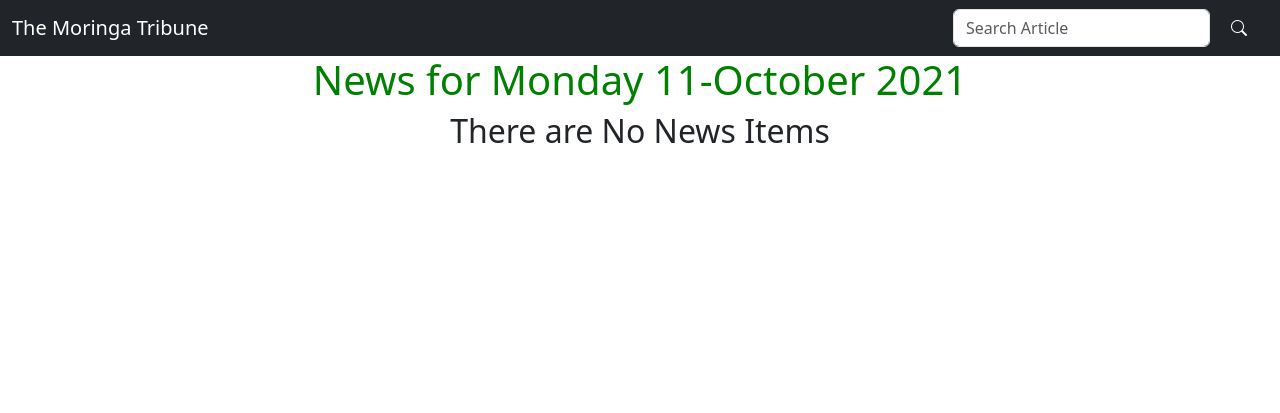
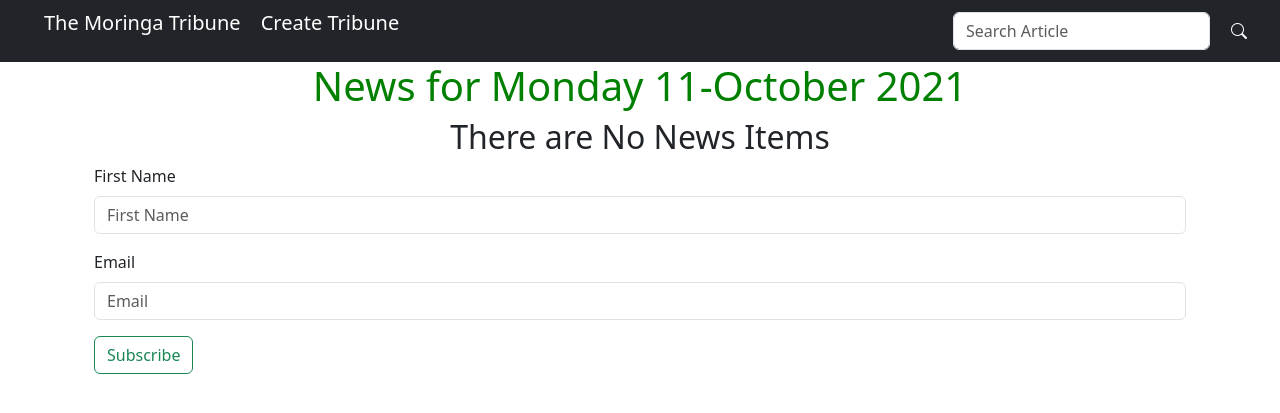
Before and after one commit to otienonick/Moringa_Tribune, a Django app: page / in a window 1280 px wide. Shown: the top 413 px of the page. Run offline with Django 3.2, Linux system fonts and the light colour scheme; data that the repository does not hold is empty; some libraries are stand-ins or nearby versions.

Commit message:
added send welcome email to user

```diff
--- /dev/null
+++ b/news/forms.py
@@ -0,0 +1,5 @@
+from django import forms
+
+class NewsLetterForm(forms.Form):
+    your_name = forms.CharField(label='First Name',max_length=30)
+    email = forms.EmailField(label='Email')
--- a/news/models.py
+++ b/news/models.py
@@ -56,3 +56,7 @@ class Article(models.Model):
         news = cls.objects.filter(title__icontains = search_term)
         # We filter the model data using the __icontains query filter
         return news
+
+class NewsLetterRecipients(models.Model):
+    name = models.CharField(max_length = 30)
+    email = models.EmailField()
--- a/news/templates/all-news/article.html
+++ b/news/templates/all-news/article.html
@@ -5,7 +5,7 @@
 
  <div class="container">
 
-   <div class="row col-md-6 mt-5 ">
+   <div class="row col-md-10 mt-5 ">
      <img src="{{article.article_image.url}}"  class="img-fluid" alt="">
    </div>
 
--- a/news/templates/all-news/base.html
+++ b/news/templates/all-news/base.html
@@ -25,6 +25,7 @@
     {% block scripts %}
     <script src="https://ajax.googleapis.com/ajax/libs/jquery/3.2.1/jquery.min.js"></script>
  {% bootstrap_javascript %}
+ <script src="{% static 'js/script.js' %}"></script>
 {% endblock %}
 </body>
 </html>
--- a/news/templates/all-news/today-news.html
+++ b/news/templates/all-news/today-news.html
@@ -1,32 +1,47 @@
 {%extends 'all-news/base.html'%}
+{% load bootstrap5 %}
+
 
 {% block content %}
 {{block.super}}
 <!-- allows us to use any content that was defined inside a block in the parent template -->
 <div class="container">
 
+
+           <!-- Modal -->
+           <div class="modal fade" id="exampleModal" tabindex="-1" aria-labelledby="exampleModalLabel" aria-hidden="true">
+            <div class="modal-dialog modal-xl">
+              <div class="modal-content">
+                <div class="modal-header">
+                  <h5 class="modal-title" id="exampleModalLabel">Modal title</h5>
+                  <button type="button" class="btn-close" data-bs-dismiss="modal" aria-label="Close"></button>
+                </div>
+                <div class="modal-body">
+                  {% for news_item in news %}
+                  <img src="{{news_item.article_image.url}}"  class="img-fluid"  alt="images">
+                  {%endfor%}
+                </div>
+                <div class="modal-footer">
+                  <button type="button" class="btn btn-secondary" data-bs-dismiss="modal">Close</button>
+                  <button type="button" class="btn btn-primary">copy image link</button>
+                </div>
+              </div>
+            </div>
+          </div>
+
     <!-- Looping through news   -->
     {% for news_item in news %}
     <div class="row">
         <div class="col-md-6 m-2">
-
-
     <div class="card text-center">
         <div class="card-header">
             <h5 class="card-title">{{ news_item.title }}</h5>
         </div>
         {%if news_item.article_image%}
-        <img src="{{news_item.article_image.url}}" class="card-img-top img-fluid" alt="images">
-        {%else%}
+       <img src="{{news_item.article_image.url}}"  class="card-img-top img-fluid" data-bs-toggle="modal" data-bs-target="#exampleModal" alt="images">
 
         {%endif%}
-        <div class="card-body">
-          <p class="card-text">{{ news_item.post }} </p>
-        </div>
-        <div class="card-footer text-muted">
-            <p>Posted {{news_item.pub_date|timesince}} ago by {{news_item.editor.first_name}}</p>
 
-        </div>
       </div>
       </div>
       </div>
@@ -35,5 +50,12 @@
       <h2 class="text-center">There are  No News Items</h2>
     </div>
     {% endfor %}
+    <div class="container-fluid">
+      <form  action="{%url 'newsToday'%}" method="post">
+        {%csrf_token%}
+        {% bootstrap_form letterForm layout='inline' %}
+        <input type="submit" class="btn btn-outline-success" value="Subscribe">
+      </form>
+    </div>
   </div>
 {% endblock %}
--- /dev/null
+++ b/news/templates/email/newsemail.html
@@ -0,0 +1,4 @@
+<h1>Hello {{name}}</h1>
+
+<h5>Welcome to the Moringa tribune newsletter. You will find the most exciting news about Moringa School
+</h5>
--- /dev/null
+++ b/news/templates/email/newsemail.txt
@@ -0,0 +1,3 @@
+Hello {{name}}
+
+Welcome to the Moringa tribune newsletter You will find the most exciting news about Moringa School
--- a/news/templates/navbar.html
+++ b/news/templates/navbar.html
@@ -8,7 +8,13 @@
 <body>
     <nav class="navbar navbar-light bg-dark">
         <div class="container-fluid">
+          <ul>
+          <li>
           <a class="navbar-brand text-white" href="{% url 'newsToday' %}">The Moringa Tribune</a>
+          <a class="navbar-brand text-white" href="/admin">Create Tribune </a>
+          </li>
+          </ul>
+
 
           <form class="d-flex" role="search" action = "{% url 'search_results' %}">
             <input type="text" class="form-control" placeholder="Search Article" name="article">
--- a/news/urls.py
+++ b/news/urls.py
@@ -4,7 +4,7 @@ from django.conf import settings
 from django.conf.urls.static import static
 
 urlpatterns=[
-    url(r'^$',views.news_of_day,name='newsToday'),
+    url(r'^$',views.news_today,name='newsToday'),
     url(r'^archives/(\d{4}-\d{2}-\d{2})/$',views.past_days_news,name = 'pastNews'),
     url(r'^search/', views.search_results, name ='search_results'),
     url(r'^article/(\d+)',views.article,name ='article')
--- a/news/views.py
+++ b/news/views.py
@@ -1,17 +1,31 @@
 from django.shortcuts import render,redirect
-from django.http  import Http404
+from django.http import HttpResponse, Http404,HttpResponseRedirect
 import datetime as dt
-from .models import Article
+from .models import Article,NewsLetterRecipients
 from django.core.exceptions import ObjectDoesNotExist
+from .forms import NewsLetterForm
+from .email import send_welcome_email
 
 
-
-
-def news_of_day(request):
+def news_today(request):
     date = dt.date.today()
     news = Article.todays_news()
 
-    return render(request, 'all-news/today-news.html', {"date": date,"news":news})
+    if request.method == 'POST':
+        form = NewsLetterForm(request.POST)
+        if form.is_valid():
+            name = form.cleaned_data['your_name']
+            email = form.cleaned_data['email']
+
+            recipient = NewsLetterRecipients(name = name,email = email)
+            recipient.save()
+            send_welcome_email(name,email)
+
+            HttpResponseRedirect('news_today')
+    else:
+        form = NewsLetterForm()
+
+    return render(request, 'all-news/today-news.html', {"date": date,"news":news,"letterForm":form})
 
 
 # View Function to present news from past days
@@ -27,7 +41,7 @@ def past_days_news(request,past_date):
         assert False
 
     if date == dt.date.today():
-        return redirect (news_of_day)
+        return redirect (news_today)
     news = Article.days_news(date)
 
     return render(request, 'all-news/past-news.html', {"date": date, "news" : news})
```
Also changed, not shown: news/email.py (added, +15 -0 lines), tribune/settings.py (+28 -1 lines), media/articles/dariusz-sankowski-3OiYMgDKJ6k-unsplash.jpg (added), media/articles/fabian-burghardt-A81818EFqGQ-unsplash.jpg (added), media/articles/roberto-quezada-dardon-SS9fUxll4cQ-unsplash.jpg (added), news/migrations/0006_newsletterrecipients.py (added), static/js/script.js (added), 2 other files.
